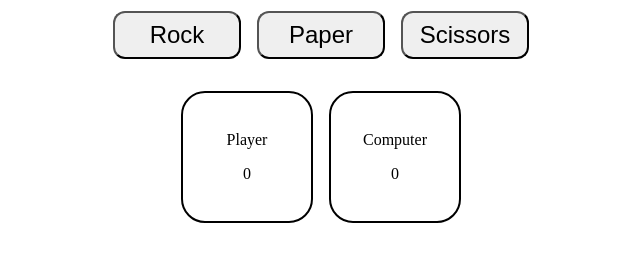
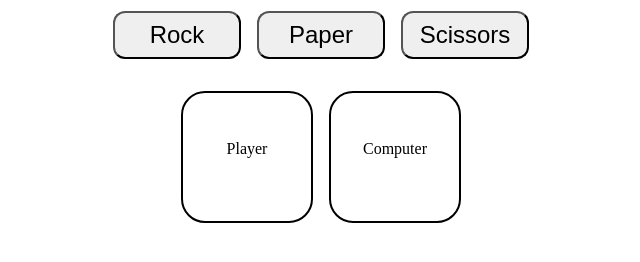
Before and after one commit to Santiago542/odin-rock-paper-scissors, a plain HTML site: page index.html in a window 1280 px wide. Shown: the part 66-328 px from the top of the page, without its empty margins (319-959 px from the left). Drawn offline with Linux system fonts and the light colour scheme.

Commit message:
Rework the score container and its children

```diff
--- a/index.html
+++ b/index.html
@@ -17,11 +17,11 @@
         <div class="score-container">
             <div class="player">
                 <div>Player</div>
-                <div class="player-score">0</div>
+                <div id="player-score"></div>
             </div>
             <div class="computer">
                 <div>Computer</div>
-                <div class="computer-score">0</div>
+                <div id="computer-score"></div>
             </div>
         </div>
     </div>
```
